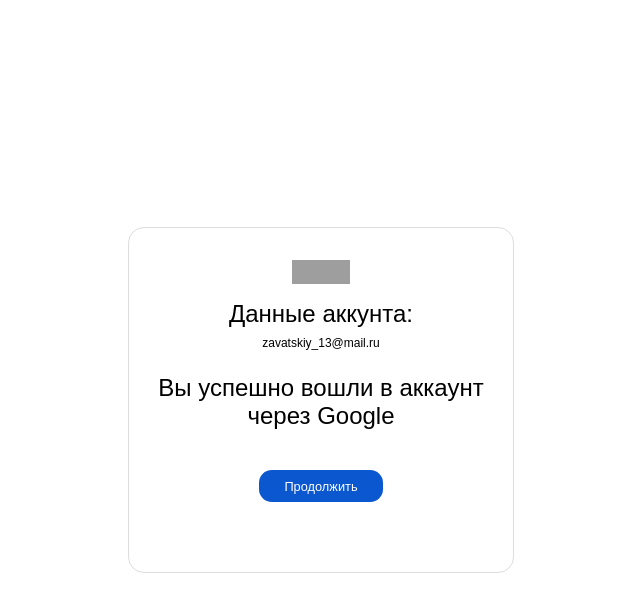
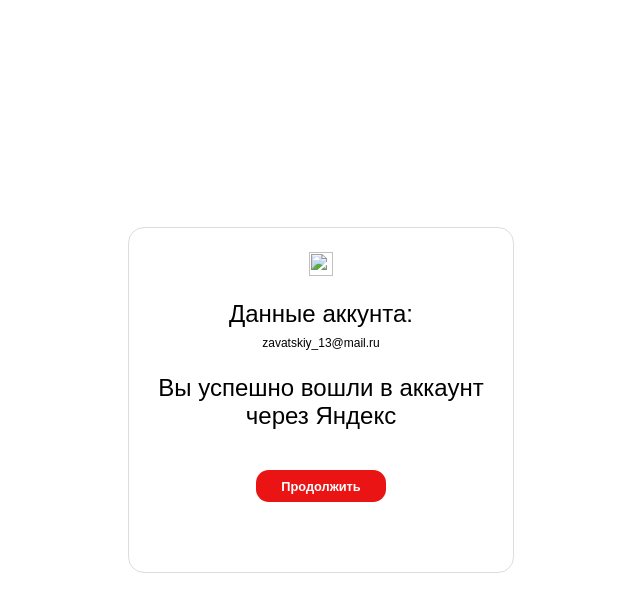
Before and after one commit to losdan77/russia_championship, a FastAPI app: template russia_championship_backend/templates/google.html in a window 1280 px wide. Shown: the top 612 px of the page, without its empty margins (319-959 px from the left). Run offline with FastAPI, Linux system fonts and the light colour scheme; the template is opened without the code that fills it, so the values that code supplies are empty; parts of the project's set-up code (start-up, migrations or seed data) failed here and were passed over; grey boxes are pictures that could not be loaded.

Commit message:
change google.html

```diff
--- a/russia_championship_backend/templates/google.html
+++ b/russia_championship_backend/templates/google.html
@@ -3,12 +3,12 @@
 <head>
     <meta charset="UTF-8">
     <meta name="viewport" content="width=device-width, initial-scale=1.0">
-    <title>Google</title>
+    <title>Yandex</title>
 </head>
 <body>
     <div class="box">
         <div class="logo">
-            <img src="https://www.google.com/url?sa=i&url=https%3A%2F%2Fcalldynamics.com.au%2Fhome%2Fnew-google-logo-png%2F&psig=AOvVaw3MsfLHMfPxCiBUgh2NBT9c&ust=1731682447113000&source=images&cd=vfe&opi=89978449&ved=0CBQQjRxqFwoTCJCw8P2J3IkDFQAAAAAdAAAAABAE">
+            <img src="./russia_championship_front/src/assets/yandex-color.png">
         </div>
 
         <div class="title">
@@ -21,16 +21,24 @@
 
         <div class="accept-message">
             Вы успешно вошли в аккаунт<br>
-            через Google
+            через Яндекс
         </div>
 
         <div class="btn-box">
-            <div class="btn-continue">Продолжить</div>
+            <div class="btn-continue" id="button">Продолжить</div>
         </div>
     </div>
 </body>
+
 </html>
+<script>
 
+    const btn = document.getElementById('button')
+    btn.addEventListener('click',()=>{
+        window.close()
+    })
+
+</script>
 <style scoped>
 .box {
     width:30vw;
@@ -53,13 +61,13 @@
 .logo {
     display:flex;
     justify-content: center;
-    align-items: center;
+    align-items: start;
     width:100%;
     height:5vh;
 }
 
 .logo img {
-    width:4.5vw;
+    width:3vh;
     height:3vh;
 }
 
@@ -100,7 +108,8 @@
     display:flex;
     justify-content: center;
     align-items: center;
-    background-color: rgb(11,87,208);
+    background-color: rgb(234, 20, 20);
+    font-weight:600;
     font-family:Arial, Helvetica, sans-serif;
     font-size: 1.6vh;
     color:#fff;
@@ -111,7 +120,7 @@
 }
 
 .btn-continue:hover {
-    background-color: rgb(10, 79, 190);
+    background-color: rgb(162, 14, 14);
 }
 @media (max-width: 1200px) {
     .box {
```
